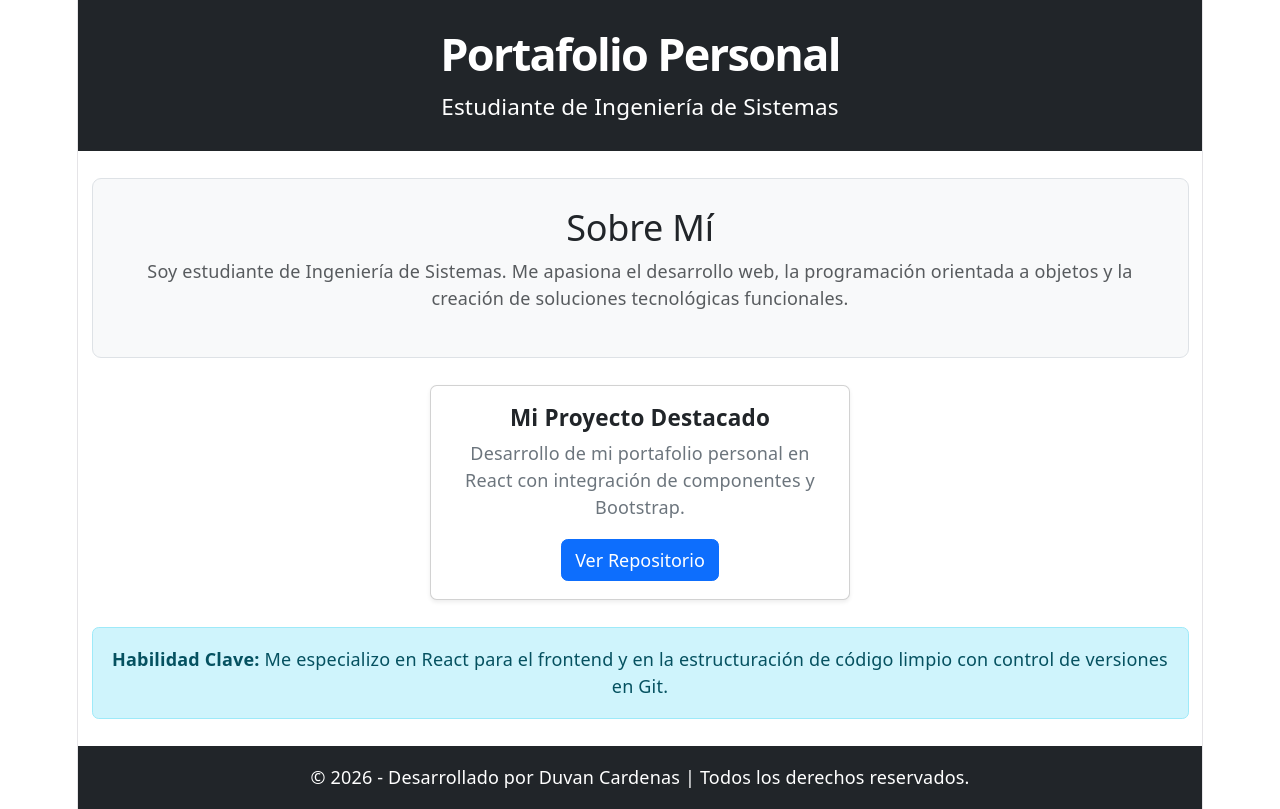
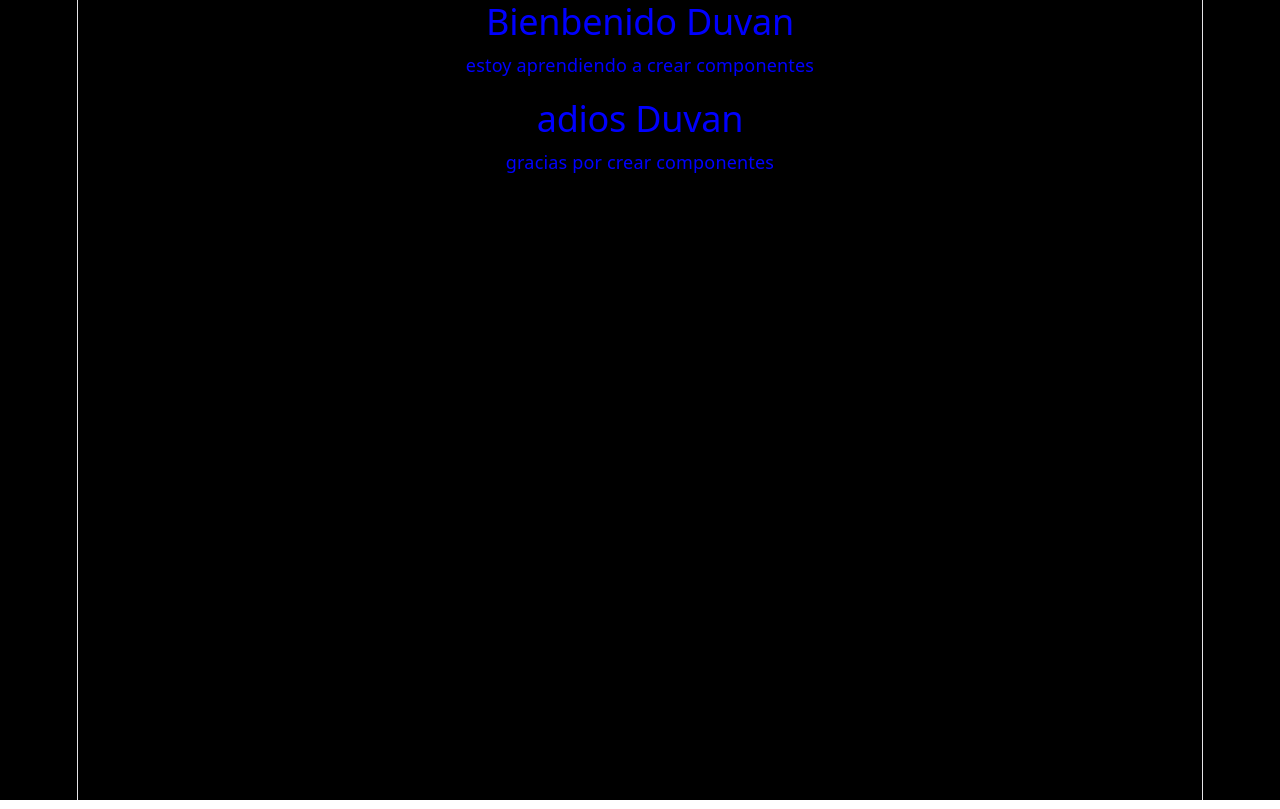
Before and after one commit to DuvanCardenas/Proyecto-react, a React (Vite) app: page / in a window 1280 px wide. Built offline with nearby package versions, Linux system fonts and the light colour scheme.

Commit message:
nueva modificacion

```diff
--- a/src/App.jsx
+++ b/src/App.jsx
@@ -1,11 +1,16 @@
-import { useState } from 'react'
-
-
-
-import Playground from "./playground/Playground";
+import HolaMundo from "./compoente/HolaMundo";
+import Saludo from "./compoente/Saludo";
+import Despedida from "./compoente/Despedida";
+import "./compoente/style.css";
 
 function App() {
-  return <Playground />;
+  return (
+    <div>
+      <HolaMundo />
+      <Saludo />
+      <Despedida />
+    </div>
+  )
 }
 
 export default App;
--- a/src/compoente/HolaMundo.jsx
+++ b/src/compoente/HolaMundo.jsx
@@ -1,4 +1,5 @@
 
+import "./style.css";
 function HolaMundo() {
     <div id="">
         <h1>hola mundo </h1>
--- /dev/null
+++ b/src/compoente/style.css
@@ -0,0 +1,4 @@
+body  {
+background-color: black;
+color: blue;
+}
```
Also changed, not shown: src/compoente/Componente.jsx (deleted).
